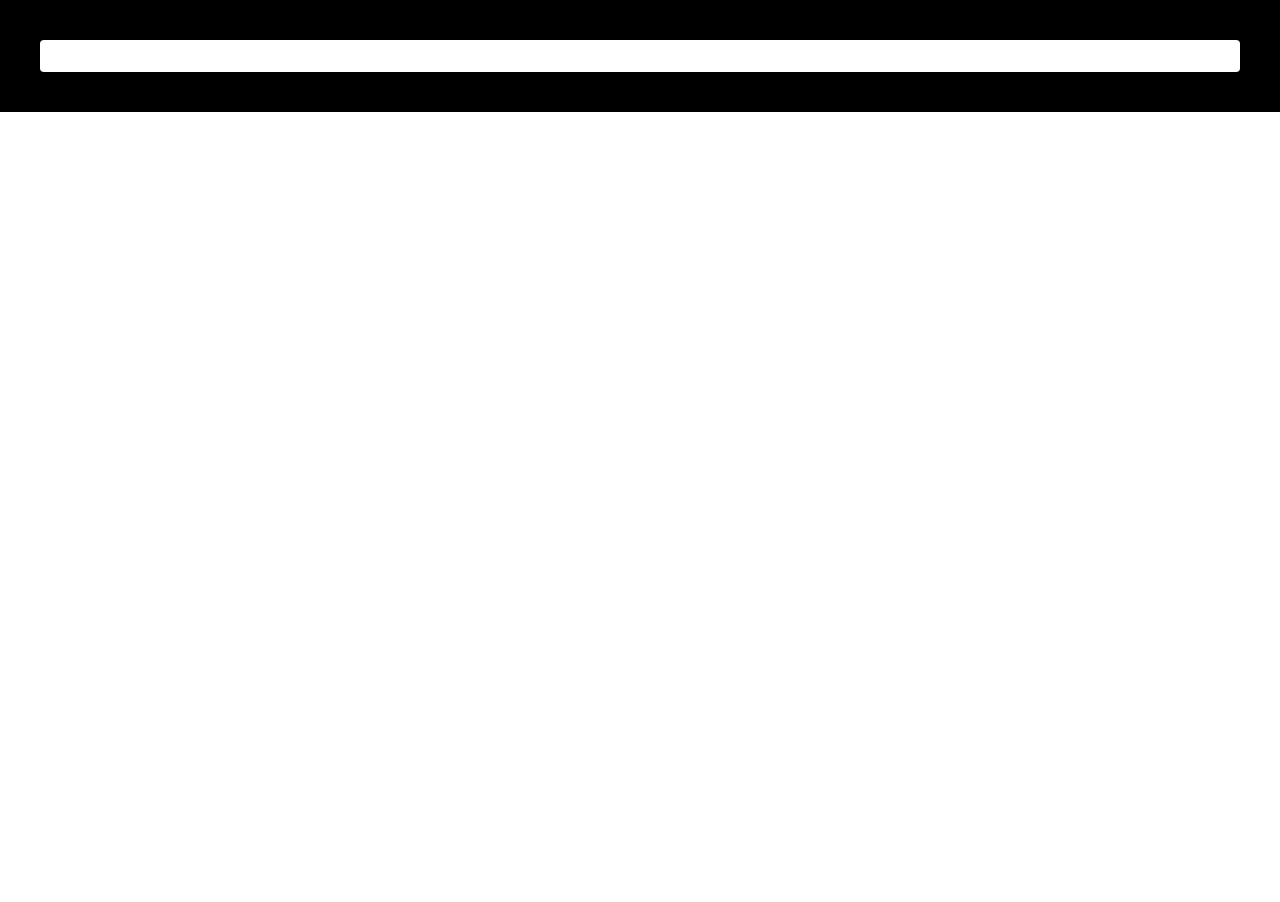
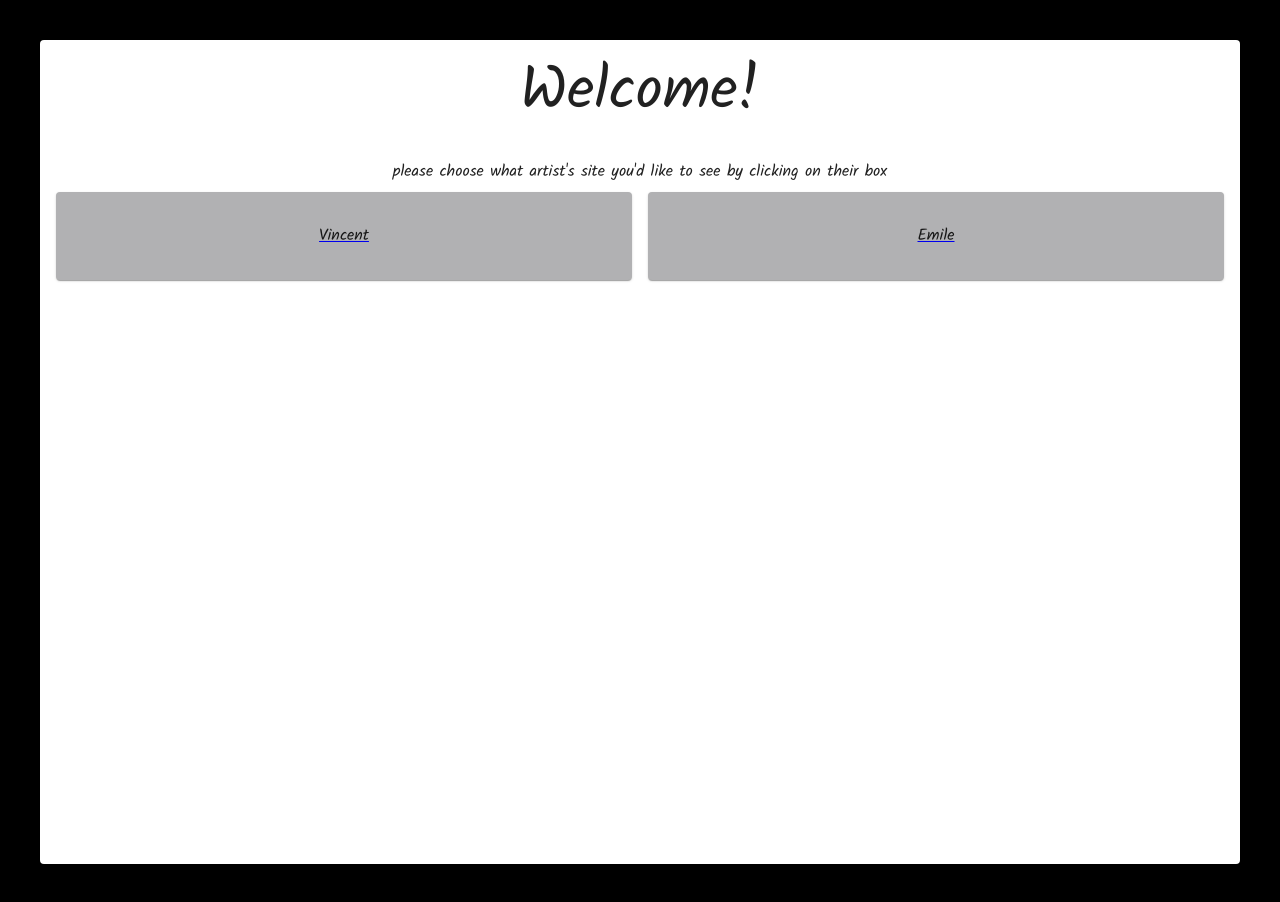
Before and after one commit to v0ncent/v0ncentArtSite, a React (Create React App) app in the folder v0ncentartsite/: page /switcher in a window 1280 px wide. Before the commit this address had no page. Before the commit the page ends 800 px from the top, so only its background shows below. Built offline with nearby package versions, Linux system fonts and the light colour scheme.

Commit message:
added a page to either go to vincent or emile

```diff
--- a/v0ncentartsite/src/components/App/App.jsx
+++ b/v0ncentartsite/src/components/App/App.jsx
@@ -14,6 +14,8 @@ import ForumPage from "../forumPage/ForumPage.jsx";
 import ComicsPage from "../comicsPage/ComicsPage.jsx";
 import LandingPage from "../landingPage/LandingPage.jsx";
 import GalleryPage from "../galleryPage/GalleryPage.jsx";
+
+import SwitchSide from "../SwitchSide/SwitchSide";
 
 // Import theme creation tools & font
 import "@fontsource/kalam";
@@ -40,6 +42,8 @@ function App() {
         <Paper sx={{ p: 2 }}>
           <BrowserRouter>
             <Routes>
+              <Route path="/switcher" element={<SwitchSide />} />
+
               <Route path="/" element={<LandingPage />} />
 
               <Route path="/forum" element={<ForumPage />} />
--- /dev/null
+++ b/v0ncentartsite/src/components/SwitchSide/SwitchSide.jsx
@@ -0,0 +1,54 @@
+import { Link } from "react-router-dom";
+import { Box, Grid, Paper, Typography } from "@mui/material";
+
+export default function SwitchSide() {
+  return (
+    <Box sx={{ height: "100vh" }}>
+      <Grid container spacing={2} rowSpacing={1}>
+        <Grid item xs={12} sx={{ textAlign: "center" }}>
+          <Typography variant="h2" sx={{ mb: 4 }}>
+            Welcome!
+          </Typography>
+          <Typography>
+            please choose what artist's site you'd like to see by clicking on
+            their box
+          </Typography>
+        </Grid>
+
+        <Grid item xs={12} md={6}>
+          <Link to="/">
+            <Paper
+              sx={{
+                p: 4,
+                textAlign: "center",
+                "&:hover": {
+                  boxShadow: 15,
+                },
+                backgroundColor: "#b1b1b3",
+              }}
+            >
+              <Typography>Vincent</Typography>
+            </Paper>
+          </Link>
+        </Grid>
+
+        <Grid item xs={12} md={6}>
+          <Link to="/">
+            <Paper
+              sx={{
+                p: 4,
+                textAlign: "center",
+                "&:hover": {
+                  boxShadow: 15,
+                },
+                backgroundColor: "#b1b1b3",
+              }}
+            >
+              <Typography>Emile</Typography>
+            </Paper>
+          </Link>
+        </Grid>
+      </Grid>
+    </Box>
+  );
+}
--- a/v0ncentartsite/src/components/landingPage/LandingPage.jsx
+++ b/v0ncentartsite/src/components/landingPage/LandingPage.jsx
@@ -6,20 +6,17 @@ import AnnouncementsPage from "../announcementsPage/announcementsPage.jsx";
 
 function LandingPage() {
   return (
-    <Box sx={{ minHeight: "1180px" }}>
+    <Box sx={{ height: "100vh" }}>
       <Grid container>
-        {/* spacer */}
         <Grid item xs={12} sx={{ mb: 2 }}>
           <TopNav />
         </Grid>
         <Grid item xs={12} sx={{ mb: 2 }}>
           <AnnouncementsPage />
         </Grid>
-        {/* spacer */}
         <Grid item xs={12}>
           <ContentPage />
         </Grid>
-        {/* spacer */}
       </Grid>
     </Box>
   );
```
